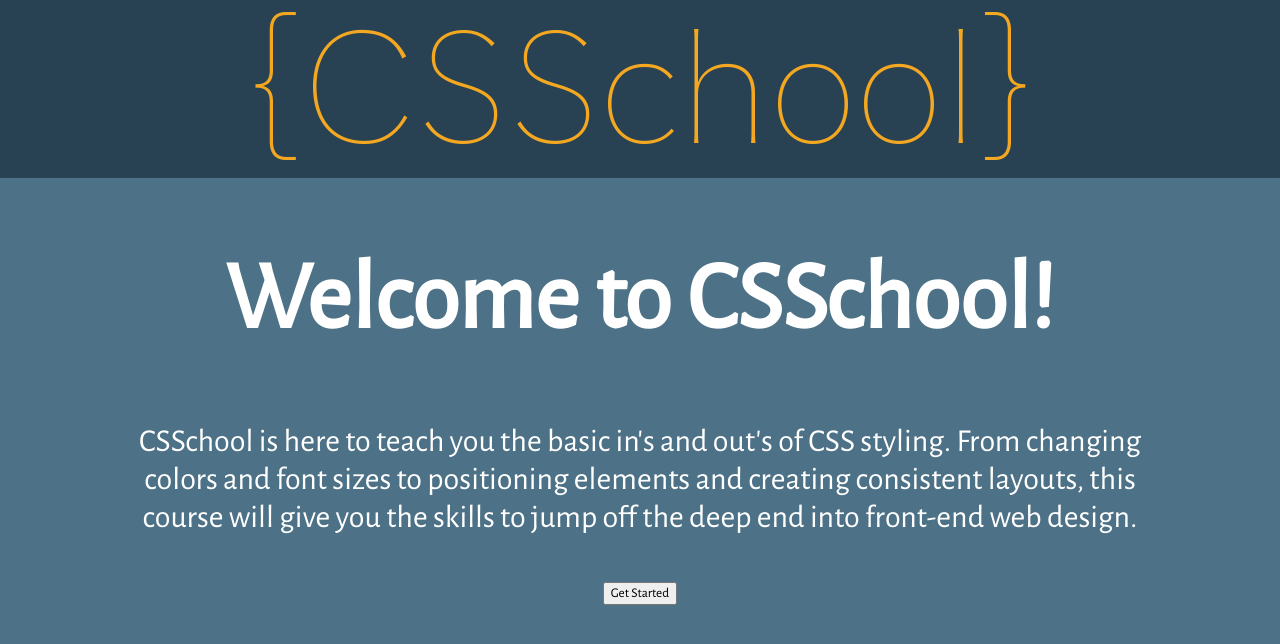
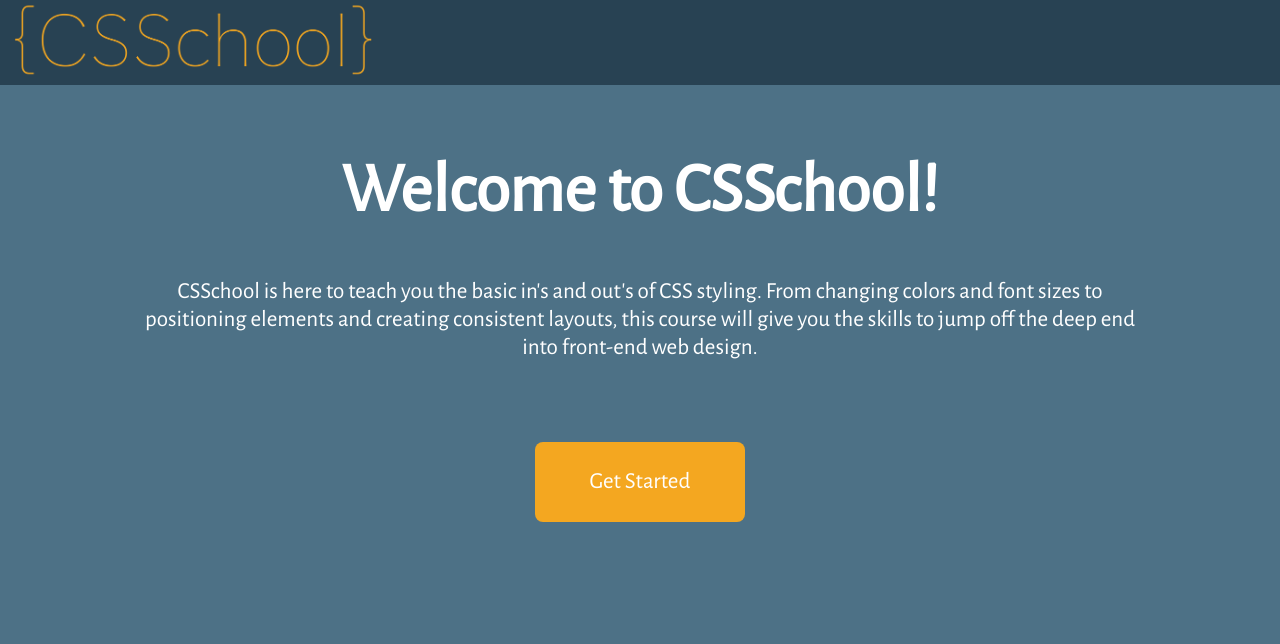
Before and after one commit to SpencerLindemuth/CSSchool-frontend, a React (Create React App) app: page / in a window 1280 px wide. Shown: the top 644 px of the page. Built offline with nearby package versions, Linux system fonts and the light colour scheme.

Commit message:
Welcome screen, navbar, and lesson paths

```diff
--- a/src/App.css
+++ b/src/App.css
@@ -4,14 +4,28 @@
   font-family: 'Alegreya Sans', sans-serif;
 }
 
+button{
+  width: calc(200px + (26 - 14) * ((100vw - 300px) / (1600 - 300)));
+  height: 10vh;
+  font-size: calc(14px + (26 - 14) * ((100vw - 300px) / (1600 - 300)));
+  border-radius: 8px;
+  border: none;
+  background-color: #F4A720;
+  color: white;
+}
+
+button:hover{
+  background-color: #DE981E;
+  color: #F6F6F6;
+  cursor: pointer;
+}
+
 .App {
   text-align: center;
 }
 
-.App-logo {
-  animation: App-logo-spin infinite 20s linear;
-  height: 40vmin;
-  pointer-events: none;
+#logo:hover{
+  cursor: pointer;
 }
 
 .App-header {
@@ -41,10 +55,12 @@
 #navbar {
   background-color: #284253;
   width: 100%;
+  text-align: left;
 }
 
 #navbar img {
-  max-width: 95%;
+  margin-left: 1%;
+  max-height: 10vh;
 }
 
 #welcome-div{
@@ -52,11 +68,15 @@
   color: white;
   margin-left: 10vw;
   margin-right: 10vw;
-  font-size: 2em;
+  font-size: calc(14px + (26 - 14) * ((100vw - 300px) / (1600 - 300)));
 }
 
 #welcome-div h1{
   font-size: 3em;
+}
+
+#welcome-div p{
+  margin-bottom: 10vh;
 }
 
 .App{
--- a/src/App.js
+++ b/src/App.js
@@ -8,6 +8,7 @@ import Navbar from './components/Navbar'
 import { createBrowserHistory } from 'history';
 import Dashboard from './components/Dashboard'
 import WelcomeScreen from './components/WelcomeScreen'
+import Lesson from './components/Lesson'
 
 
 export default class App extends React.Component{
@@ -16,9 +17,9 @@ export default class App extends React.Component{
     return (
       <div className="App">
         <Router>
-          <Navbar />
           <Route exact path="/" component={WelcomeScreen} />
           <Route exact path="/dashboard" component={Dashboard} />
+          <Route path="/lesson" component={Lesson} />
         </Router>
       </div>
     );
--- /dev/null
+++ b/src/components/Lesson.js
@@ -0,0 +1,21 @@
+import React from 'react'
+import Navbar from './Navbar'
+
+export default class Lesson extends React.Component {
+
+    pathName = () => {
+        let url = this.props.location.pathname
+        let lessonNum = url.replace("/lesson/", "")
+        return parseInt(lessonNum)
+    }
+
+    render(){
+        return(
+            <div>
+                <Navbar history={this.props.history}/>
+                {console.log(this.pathName())}
+            </div>
+        )
+    }
+
+}
--- a/src/components/Navbar.js
+++ b/src/components/Navbar.js
@@ -4,13 +4,13 @@ import {Link} from 'react-router-dom'
 export default class Navbar extends React.Component {
 
     handleLogoPress = () => {
-       this.props.history.push("/dashboard")
+       this.props.history.push("/")
     }
 
     render(){
         return(
             <div id="navbar">
-                <img src={logo} onClick={this.handleLogoPress}></img>
+                <img id="logo" src={logo} onClick={this.handleLogoPress}></img>
             </div>
         )
     }
--- a/src/components/WelcomeScreen.js
+++ b/src/components/WelcomeScreen.js
@@ -1,16 +1,29 @@
 import React from 'react'
+import Navbar from './Navbar';
 
 export default class WelcomeScreen extends React.Component {
 
+    handleClick = () => {
+        if(localStorage.getItem("lastlesson")){
+            this.props.history.push(`/lesson/${localStorage.getItem("lastlesson")}`)
+        }
+        else{
+            this.props.history.push("lesson/1")
+        }
+    }
+
     render(){
         return(
-            <div id="welcome-div">
-                <h1>Welcome to CSSchool!</h1>
-                <p>CSSchool is here to teach you the basic in's and out's of CSS styling.
-                    From changing colors and font sizes to positioning elements and creating consistent layouts, this course will
-                    give you the skills to jump off the deep end into front-end web design. </p>
-
-                <button>Get Started</button>
+            <div>
+                <Navbar history={this.props.history}/>
+                <div id="welcome-div">
+                    <h1>Welcome to CSSchool!</h1>
+                    <p>CSSchool is here to teach you the basic in's and out's of CSS styling.
+                        From changing colors and font sizes to positioning elements and creating consistent layouts, this course will
+                        give you the skills to jump off the deep end into front-end web design.
+                    </p>
+                    <button onClick={this.handleClick}>Get Started</button>
+                </div>
             </div>
         )
     }
```
